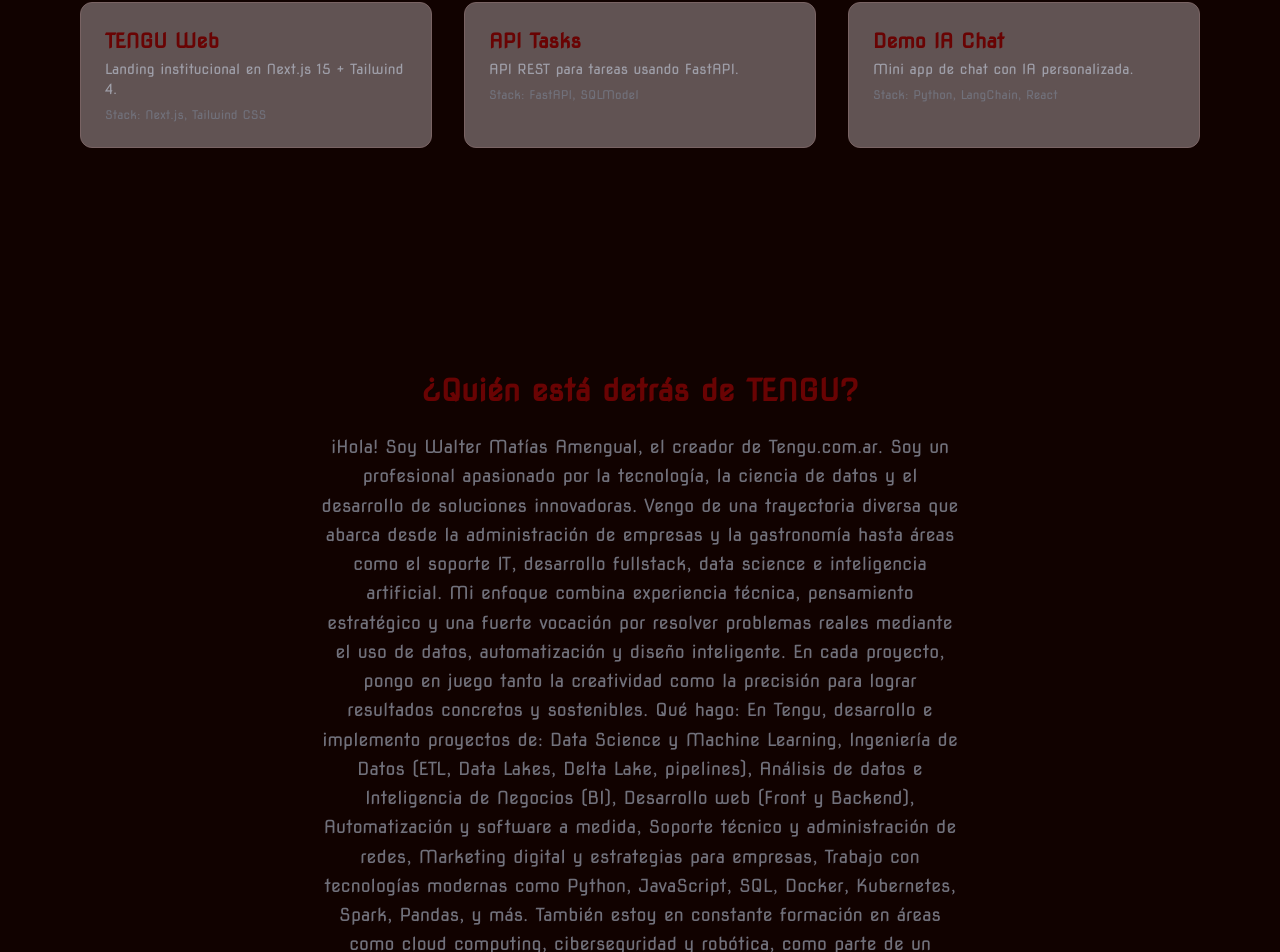
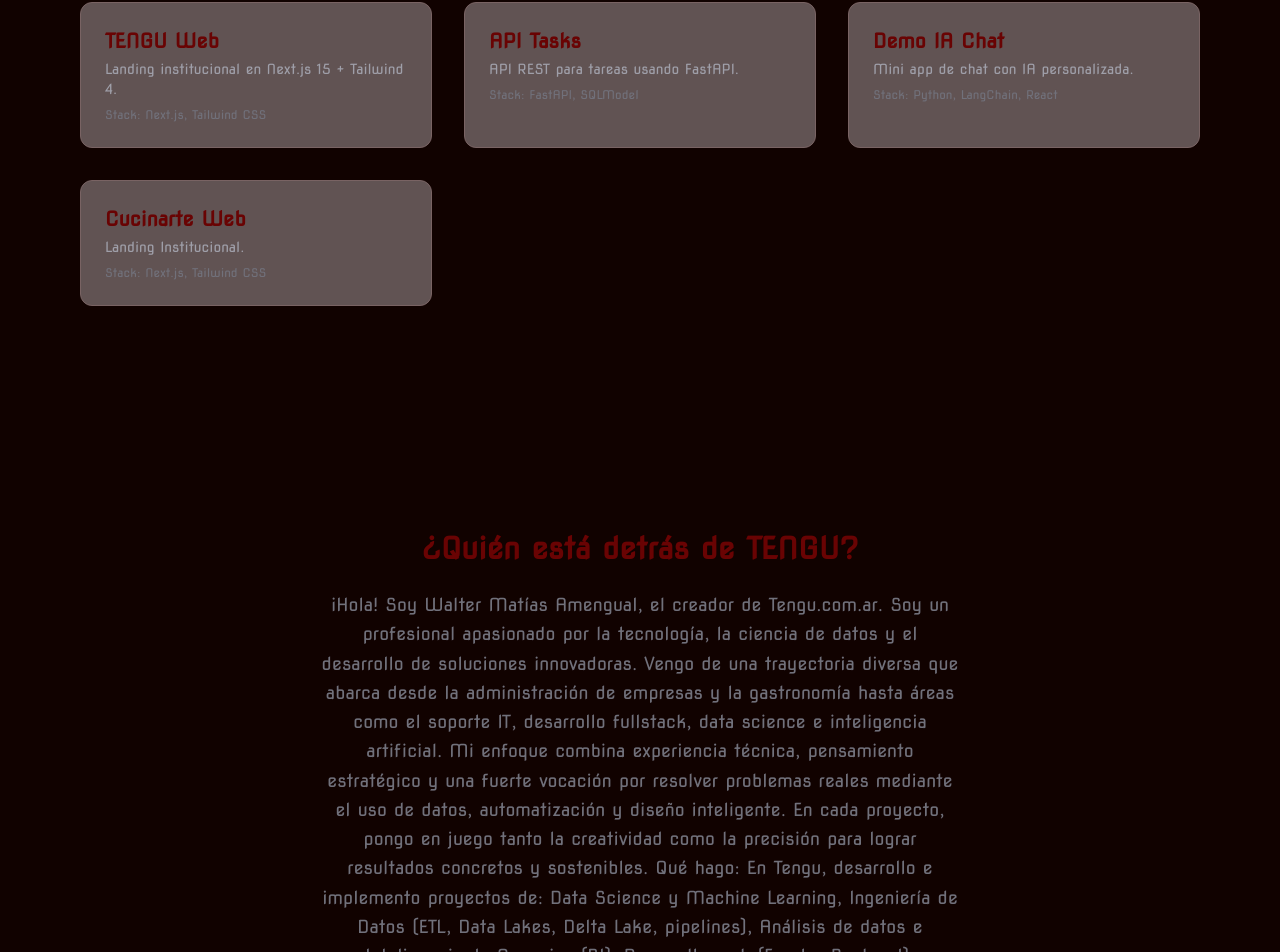
Before and after one commit to KamusDroid/tengu, a Next.js app: page / in a window 1280 px wide. Shown: the part 1464-2416 px from the top of the page. Built offline with nearby package versions, Linux system fonts and the light colour scheme.

Commit message:
proyectos-cucinarte

```diff
--- a/src/components/Proyectos.tsx
+++ b/src/components/Proyectos.tsx
@@ -3,7 +3,7 @@
     nombre: 'TENGU Web',
     descripcion: 'Landing institucional en Next.js 15 + Tailwind 4.',
     stack: 'Next.js, Tailwind CSS',
-    url: "https://www.tengu-dev.vercel.app"
+    url: "https://www.tengu.com.ar"
   },
   {
     nombre: 'API Tasks',
@@ -16,6 +16,12 @@
     descripcion: 'Mini app de chat con IA personalizada.',
     stack: 'Python, LangChain, React',
     url: "#"
+  },
+    {
+    nombre: 'Cucinarte Web',
+    descripcion: 'Landing Institucional.',
+    stack: 'Next.js, Tailwind CSS',
+    url: "https://www.cucinarte.com.ar"
   },
 ]
 
```
